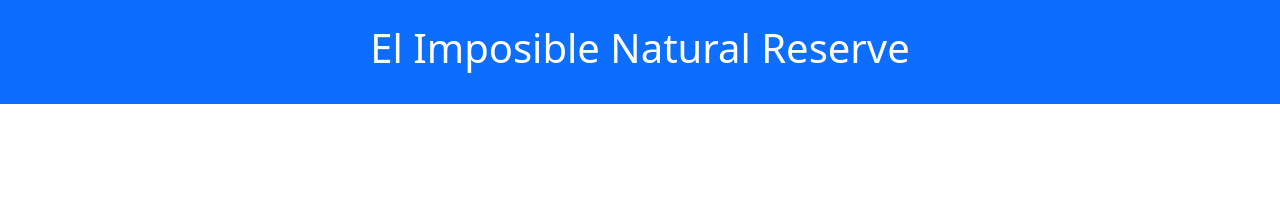
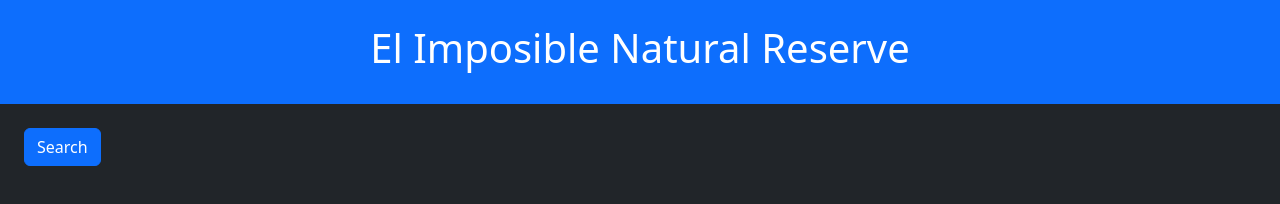
Before and after one commit to Nefitoo4/Final_Project_WDD330, a website: page index.html in a window 1280 px wide. Drawn offline with nearby package versions, Linux system fonts and the light colour scheme; files that its build step writes are made by us from their sources; no server answers; a small style sheet from the web is missing; files whose address does not match are found by name.

Commit message:
natural_reserve

```diff
--- a/index.html
+++ b/index.html
@@ -4,19 +4,22 @@
     <meta charset="UTF-8" />
     <meta name="viewport" content="width=device-width, initial-scale=1.0" />
     <link
-      href="https://cdn.jsdelivr.net/npm/bootstrap@5.3.0/dist/css/bootstrap.min.css"
+      href="https://cdn.jsdelivr.net/npm/bootstrap@5.3.5/dist/css/bootstrap.min.css"
       rel="stylesheet"
-      integrity="sha384-GLhlTQ8iRABdZLl6O3oVMWSktQOp6b7D4prO8KVyjl4oI4UOXc2fF92iS5qkMfNQ"
+      integrity="sha384-SgOJa3DmI69IUzQ2PVdRZhwQ+dy64/BUtbMJw1MZ8t5HZApcHrRKUc4W0kG879m7"
       crossorigin="anonymous"
     />
     <link rel="stylesheet" href="main.css" />
     <script src="main.js" type="module"></script>
     <title>El Imposible Natural Reserve</title>
   </head>
-  <body>
+  <body class="bg-dark text-white">
     <header class="bg-primary text-white text-center py-4">
       <h1>El Imposible Natural Reserve</h1>
     </header>
+    <div class="text-start mt-4 ms-4">
+      <button class="btn btn-primary">Search</button>
+    </div>
     <template id="img-template">
       <picture>
         <source srcset="image-large.jpg" media="(min-width:1024px)" />
--- a/styles/main.css
+++ b/styles/main.css
@@ -0,0 +1,20 @@
+:root {
+  /* Colores principales */
+  --primary-color: #0d6efd;
+  --secondary-color: #6c757d;
+  --success-color: #198754;
+  --danger-color: #dc3545;
+  --warning-color: #ffc107;
+  --info-color: #0dcaf0;
+  --light-color: #f8f9fa;
+  --dark-color: #212529;
+
+  /* Estilos de texto */
+  --font-family: "Arial", sans-serif;
+  --font-size-base: 16px;
+  --font-size-large: 1.25rem;
+  --font-size-small: 0.875rem;
+  --line-height: 1.5;
+  --text-color: #212529; /* main text */
+  --muted-text-color: #6c757d; /* secondary text */
+}
```
